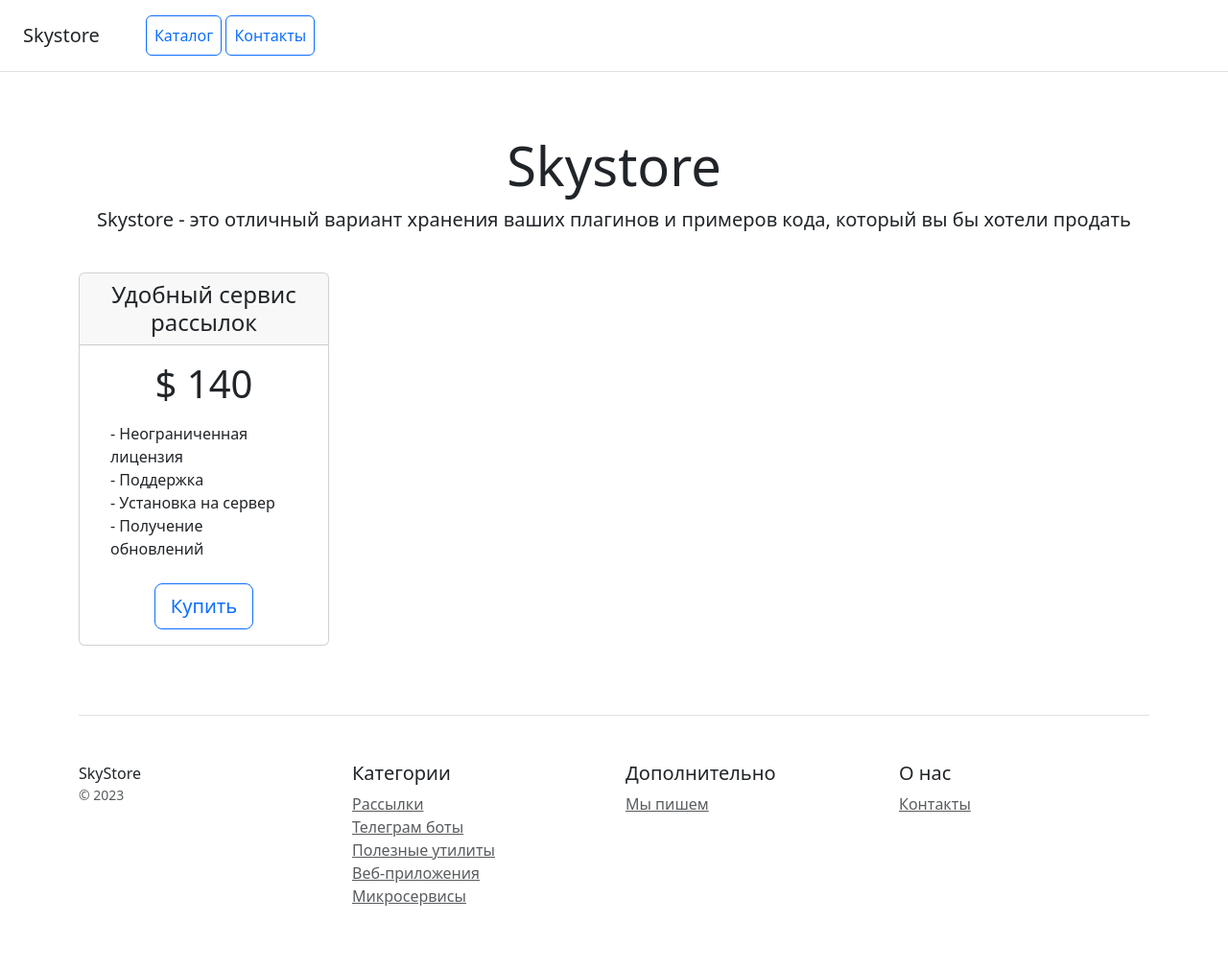
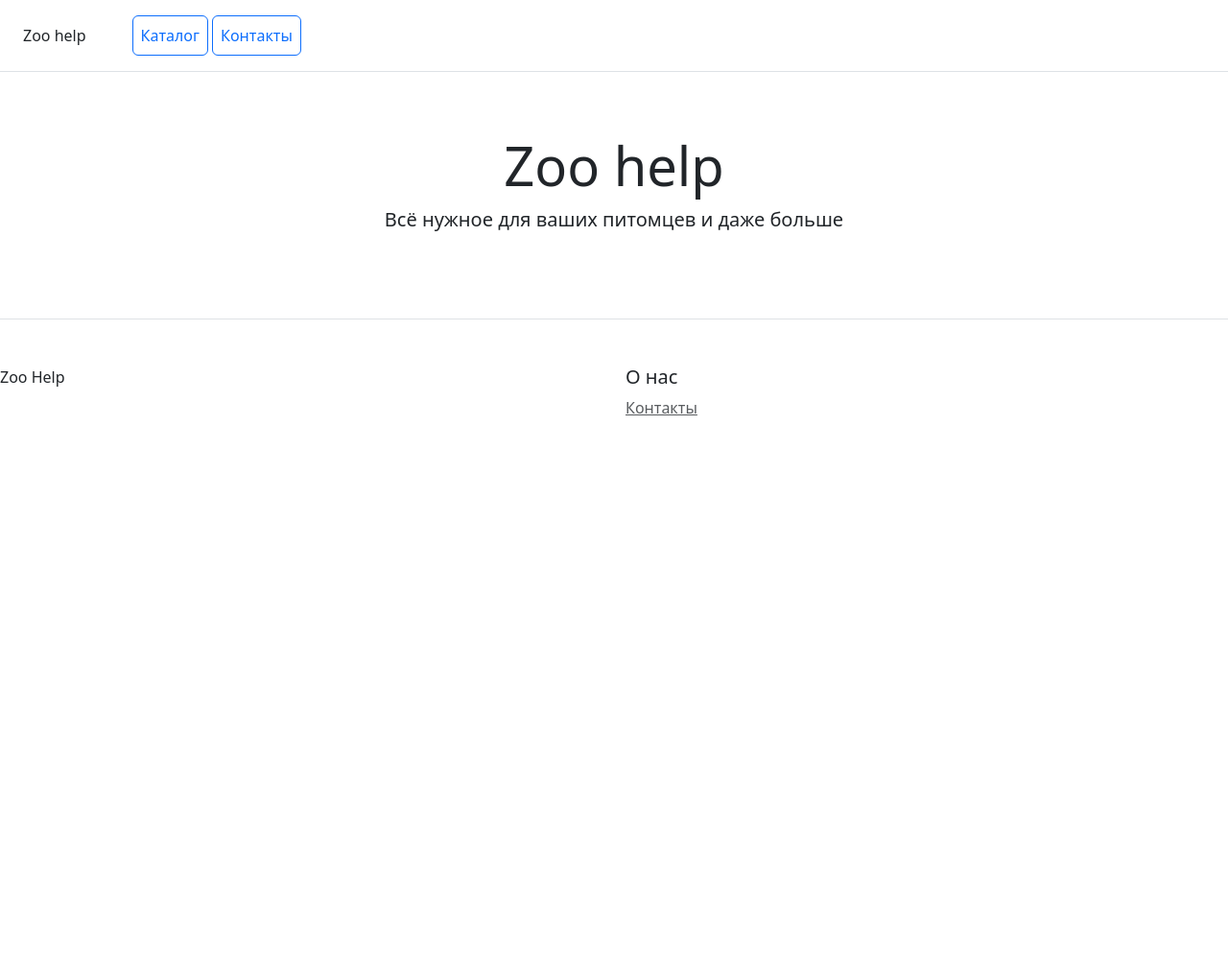
Before and after one commit to valentinaovsianik/Project_int_magazin, a Django app: page /catalog/home/ in a window 1280 px wide. Shown: the whole page at 96% size. After the commit the page ends 433 px from the top, so only its background shows below. Run offline with Django 5.2, Linux system fonts and the light colour scheme; some libraries are stand-ins or nearby versions.

Commit message:
Внесены изменения в верстку страниц путем использования шаблонов

```diff
--- a/catalog/templates/home.html
+++ b/catalog/templates/home.html
@@ -1,79 +1,39 @@
-<!doctype html>
-<html lang="en">
-<head>
-    <meta charset="utf-8">
-    <meta name="viewport" content="width=device-width, initial-scale=1">
-    <title>Skystore</title>
-    <link rel="stylesheet" href="/static/css/bootstrap.min.css">
+{% extends 'base.html' %}
 
-</head>
-<body>
-<div class="d-flex flex-column flex-md-row align-items-center p-3 px-md-4 mb-3 bg-white border-bottom box-shadow">
-    <h5 class="my-0 mr-md-auto font-weight-normal">Skystore</h5>
-    <nav class="ms-5">
-        <a class="p-2 btn btn-outline-primary" href="/">Каталог</a>
-        <a class="p-2 btn btn-outline-primary" href="/contacts/">Контакты</a>
-    </nav>
-</div>
+{% load my_tags %}
 
-<div class="pricing-header px-3 py-3 pt-md-5 pb-md-4 mx-auto text-center">
-    <h1 class="display-4">Skystore</h1>
-    <p class="lead">Skystore - это отличный вариант хранения ваших плагинов и примеров кода, который вы бы хотели
-        продать</p>
-</div>
+{% block title %}
+Zoo help - Главная
+{% endblock %}
 
-<div class="container">
-    <div class="row text-center">
-        <div class="col-3">
+{% block header %}
+Zoo help
+{% endblock %}
+
+{% block subheader %}
+Всё нужное для ваших питомцев и даже больше
+{% endblock %}
+
+{% block content %}
+<div class="row text-center">
+    {% for product in products %}
+        <div class="col-md-4">
             <div class="card mb-4 box-shadow">
-                <div class="card-header">
-                    <h4 class="my-0 font-weight-normal">Удобный сервис рассылок</h4>
-                </div>
+                <style>
+                 .card-img-top {
+                    height: 300px;
+                    object-fit: cover;
+                    width: 100%;
+                 }
+            </style>
+                <img src="{{ product.photo|media_filter }}" class="img-fluid card-img-top" alt="{{ product.name }}">
                 <div class="card-body">
-                    <h1 class="card-title pricing-card-title">$ 140</h1>
-                    <ul class="list-unstyled mt-3 mb-4 text-start m-3">
-                        <li>- Неограниченная лицензия</li>
-                        <li>- Поддержка</li>
-                        <li>- Установка на сервер</li>
-                        <li>- Получение обновлений</li>
-                    </ul>
-                    <button type="button" class="btn btn-lg btn-block btn-outline-primary">Купить</button>
+                    <h5 class="card-title">{{ product.name }}</h5>
+                    <p class="card-text">{{ product.description|truncatechars:100 }}</p>
+                    <a href="{% url 'catalog:product_detail' product.pk %}" class="btn btn-primary">Подробнее</a>
                 </div>
             </div>
         </div>
-    </div>
-
-    <footer class="pt-4 my-md-5 pt-md-5 border-top">
-        <div class="row">
-            <div class="col-12 col-md">
-                SkyStore
-                <small class="d-block mb-3 text-muted">&copy; 2023</small>
-            </div>
-            <div class="col-6 col-md">
-                <h5>Категории</h5>
-                <ul class="list-unstyled text-small">
-                    <li><a class="text-muted" href="#">Рассылки</a></li>
-                    <li><a class="text-muted" href="#">Телеграм боты</a></li>
-                    <li><a class="text-muted" href="#">Полезные утилиты</a></li>
-                    <li><a class="text-muted" href="#">Веб-приложения</a></li>
-                    <li><a class="text-muted" href="#">Микросервисы</a></li>
-                </ul>
-            </div>
-            <div class="col-6 col-md">
-                <h5>Дополнительно</h5>
-                <ul class="list-unstyled text-small">
-                    <li><a class="text-muted" href="#">Мы пишем</a></li>
-                </ul>
-            </div>
-            <div class="col-6 col-md">
-                <h5>О нас</h5>
-                <ul class="list-unstyled text-small">
-                    <li><a class="text-muted" href="/contacts/">Контакты</a></li>
-                </ul>
-            </div>
-        </div>
-    </footer>
+    {% endfor %}
 </div>
-    <script src="/static/js/bootstrap.bundle.min.js"></script>
-</body>
-</html>
+{% endblock %}
```
Also changed, not shown: catalog/templates/contacts.html (+17 -59 lines).
